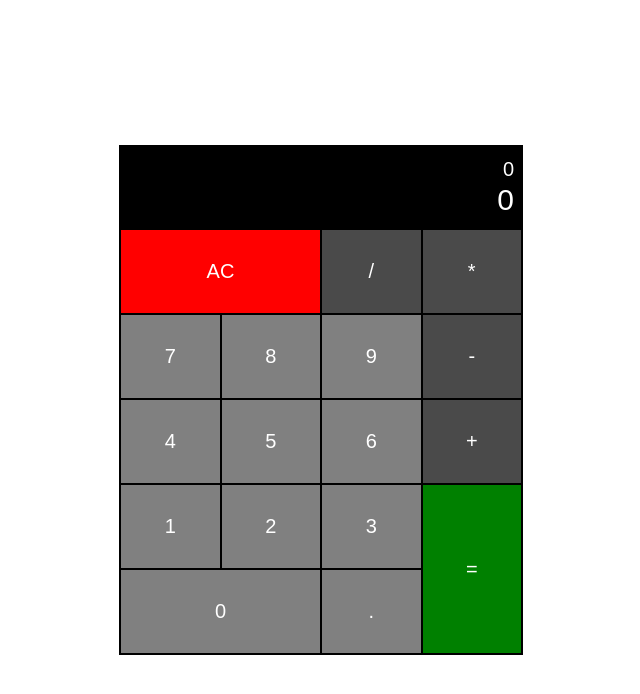
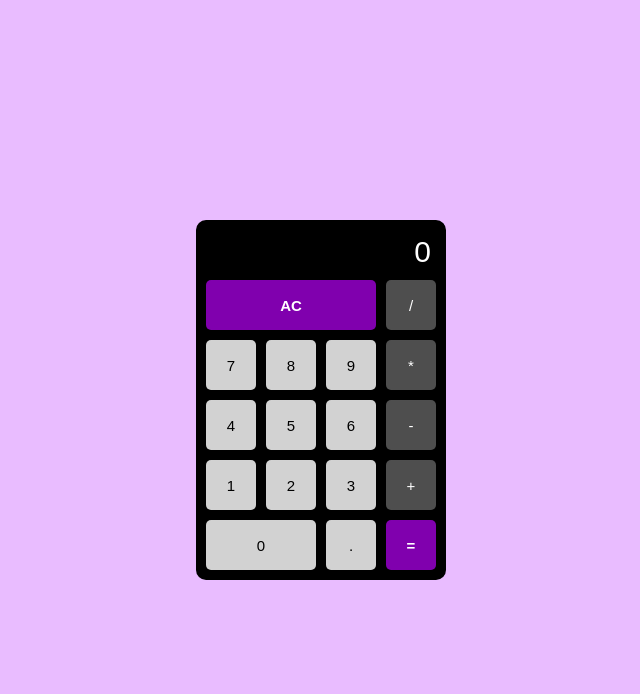
Before and after one commit to jethrosweb/react-calculator, a React (Create React App) app: page / in a window 1280 px wide. Shown: the top 694 px of the page, without its empty margins (319-959 px from the left). Built offline with nearby package versions, Linux system fonts and the light colour scheme.

Commit message:
completed

```diff
--- a/src/App.js
+++ b/src/App.js
@@ -1,70 +1,151 @@
 import React from "react"
 import "./App.scss"
 
-export default function App() {
+const numbers = [7, 8, 9, 4, 5, 6, 1, 2, 3, 0]
+const operators = ["/", "*", "-", "+"]
+const ids = {
+    7: "seven",
+    8: "eight",
+    9: "nine",
+    4: "four",
+    5: "five",
+    6: "six",
+    1: "one",
+    2: "two",
+    3: "three",
+    0: "zero",
+    "/": "divide",
+    "*": "multiply",
+    "-": "subtract",
+    "+": "add"
+}
 
-    const [input, setInput] = React.useState("")
-    const [output, setOutput] = React.useState(0)
-
-    const display = (text) => {
-        let lastText = input[input.length-1]
-
-        setInput(prevState => prevState + text)
-
-        if (lastText == "=") {
-            if (/[0-9.]/.test(text)) {
-                setInput(text)
-            } else {
-                setInput(output + text)
-            }
+class App extends React.Component {
+    constructor(props) {
+        super(props)
+        this.state = {
+            lastPressed: undefined,
+            calc: "0",
+            operation: undefined
         }
     }
 
-    const getAnswer = () => {
-        setOutput(eval(input))
-        setInput((prevInput) => prevInput + "=")
+    handleClick = (e) => {
+        const { calc, lastPressed } = this.state
+        const { innerText } = e.target
+
+        switch(innerText) {
+            case "AC": {
+                this.setState({
+                    calc: "0"
+                })
+                break;
+            }
+            case "=": {
+                const calculation = eval(calc)
+                this.setState({
+                    calc: calculation
+                })
+                break;
+            }
+            case ".": {
+                const calcSplit = calc.split(/[\+\-\*\/]/)
+                const last = calcSplit.slice(-1)[0]
+
+                if (!last.includes(".")) {
+                    this.setState({
+                        calc: calc + "."
+                    })
                 }
 
-    const clear = () => {
-        setInput("")
-        setOutput(0)
+                break;
             }
+            default: {
+                let e = undefined
+                if (operators.includes(innerText)) {
+                    if (operators.includes(lastPressed) && innerText !== "-") {
+                        const lastNumberIndex = calc.split('').reverse()
+                            .findIndex(char => char !== " " && numbers.includes(+char))
+                        e = calc.slice(0, calc.length - lastNumberIndex) + ` ${innerText} `
+                    } else {
+                        e = `${calc} ${innerText} `
+                    }
+                } else {
+                    e = (calc === "0") ? innerText : (calc + innerText)
+                }
+                this.setState({
+                    calc: e
+                })
+            }
+        }
+        this.setState({
+            lastPressed: innerText
+        })
+    }
+
+    render() {
+
+        const { calc } = this.state
 
         return (
             <div className="container">
-            <div className="grid">
-                <div className="display">
-                    <input
-                        className="input-display"
-                        placeholder="0"
-                        value={input}
-                        disabled
-                    />
-                    <input
-                        id="display"
-                        className="output-display"
-                        value={output}
-                        disabled
-                    />
+                <div id="display" className="display">
+                    {calc}
                 </div>
-                <div onClick={clear} className="button double-length" id="clear">AC</div>
-                <div onClick={() => display("/")} className="button operators" id="divide">/</div>
-                <div onClick={() => display("*")} className="button operators" id="multiply">*</div>
-                <div onClick={() => display("7")} className="button" id="seven">7</div>
-                <div onClick={() => display("8")} className="button" id="eight">8</div>
-                <div onClick={() => display("9")} className="button" id="nine">9</div>
-                <div onClick={() => display("-")} className="button operators" id="subtract">-</div>
-                <div onClick={() => display("4")} className="button" id="four">4</div>
-                <div onClick={() => display("5")} className="button" id="five">5</div>
-                <div onClick={() => display("6")} className="button" id="six">6</div>
-                <div onClick={() => display("+")} className="button operators" id="add">+</div>
-                <div onClick={() => display("1")} className="button" id="one">1</div>
-                <div onClick={() => display("2")} className="button" id="two">2</div>
-                <div onClick={() => display("3")} className="button" id="three">3</div>
-                <div onClick={getAnswer} className="button double-height" id="equals">=</div>
-                <div onClick={() => display("0")} className="button double-length" id="zero">0</div>
-                <div onClick={() => display(".")} className="button" id="decimal">.</div>
+
+                <div className="number-container">
+                    <button
+                        id="clear"
+                        className="purple clear triple-length bold"
+                        onClick={this.handleClick}
+                    >
+                        AC
+                    </button>
+
+                    {numbers.map(number => (
+                        <button
+                            id={ids[number]}
+                            className={`light-grey ${number === 0 && 'double-length'}`}
+                            key={number}
+                            onClick={this.handleClick}
+                        >
+                            {number}
+                        </button>
+                    ))}
+
+                    <button
+                        id="decimal"
+                        className="light-grey"
+                        onClick={this.handleClick}
+                    >
+                        .
+                    </button>
+
+                </div>
+
+                <div className="operator-container">
+                    {operators.map(operator => (
+                        <button
+                            id={ids[operator]}
+                            className='dark-grey'
+                            key={operator}
+                            onClick={this.handleClick}
+                        >
+                            {operator}
+                        </button>
+                    ))}
+
+                    <button
+                        id="equals"
+                        className="purple bold"
+                        onClick={this.handleClick}
+                    >
+                        =
+                    </button>
                 </div>
             </div>
         )
     }
+}
+
+export default App
--- a/src/App.scss
+++ b/src/App.scss
@@ -1,79 +1,77 @@
 * {
     box-sizing: border-box;
-}
-
     body {
         margin: 0;
         padding: 0;
         font-family: Arial, Helvetica, sans-serif;
-}
-
-.container {
+        min-height: 100vh;
         display: flex;
         align-items: center;
         justify-content: center;
-    height: 100vh;
-    .grid {
-        display: grid;
-        grid-template-columns: repeat(4, 1fr);
-        border: 1px solid black;
-        .button {
+        background-color: rgb(233, 188, 255);
+        .container {
+            width: 250px;
+            height: 360px;
+            padding: 5px;
             display: flex;
+            flex-wrap: wrap;
             justify-content: center;
             align-items: center;
-            border: 1px solid black;
-            padding: 30px 40px;
+            background-color: black;
+            border-radius: 10px;
+            .display {
+                position: relative;
+                text-align: right;
+                width: 100%;
+                height: 50px;
+                padding: 10px;
+                font-size: 30px;
+                color: white;
+            }
+            button {
+                width: 50px;
+                height: 50px;
+                margin: 5px;
+                font-size: 15px;
+                border: none;
+                border-radius: 5px;
                 cursor: pointer;
-            font-size: 20px;
+            }
+            button:hover {
+                opacity: 0.8;
+            }
+            button:active {
+                transform: scale(0.95);
+            }
+            button.clear {
+                margin-right: 50%;
+            }
+            .purple {
+                background-color: rgb(128, 0, 174);
                 color: white;
-            background-color: grey;
+            }
+            .light-grey {
+                background-color: rgb(210, 210, 210);
+            }
+            .dark-grey {
+                background-color: rgb(78, 78, 78);
+                color: white;
+            }
+            .number-container {
+                width: 75%;
+            }
+            .operator-container {
+                width: 25%;
             }
             .double-length {
-            grid-column: span 2;
+                width: 110px;
             }
-        .double-height {
-            grid-row: span 2;
+            .triple-length {
+                width: 170px;
             }
-        #clear {
-            background-color: red;
-        }
-        #equals {
-            background-color: green;
-        }
-        .operators {
-            background-color: rgb(74, 74, 74);
-        }
-        .display {
-            grid-column: span 4;
-            border: 1px solid black;
-            padding: 10px 5px;
-            text-align: right;
-            background-color: black;
-            .input-display {
-                background-color: black;
-                color: white;
-                border: none;
-                text-align: right;
-                font-size: 20px;
-            }
-            .output-display {
-                display: block;
-                background-color: black;
-                text-align: right;
-                border: none;
-                color: white;
-                font-size: 30px;
+            .bold {
+                font-weight: bold;
             }
         }
-
     }
 }
-
-.button:hover {
-    opacity: 0.8;
-}
-
-.input-display::placeholder {
-    color: white;
-    opacity: 1;
-}
```
Lines whose indentation alone changed are shown as unchanged.
